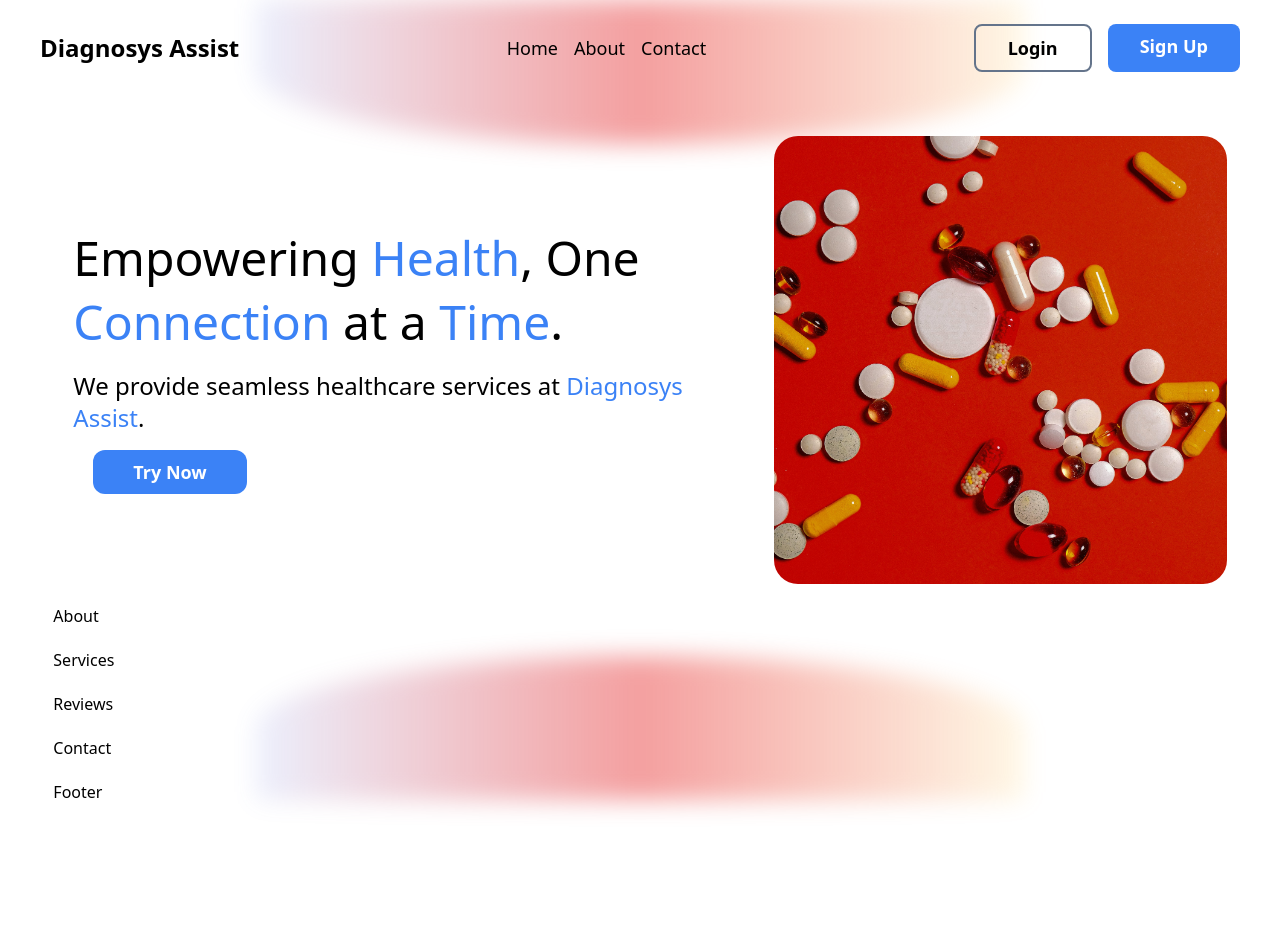
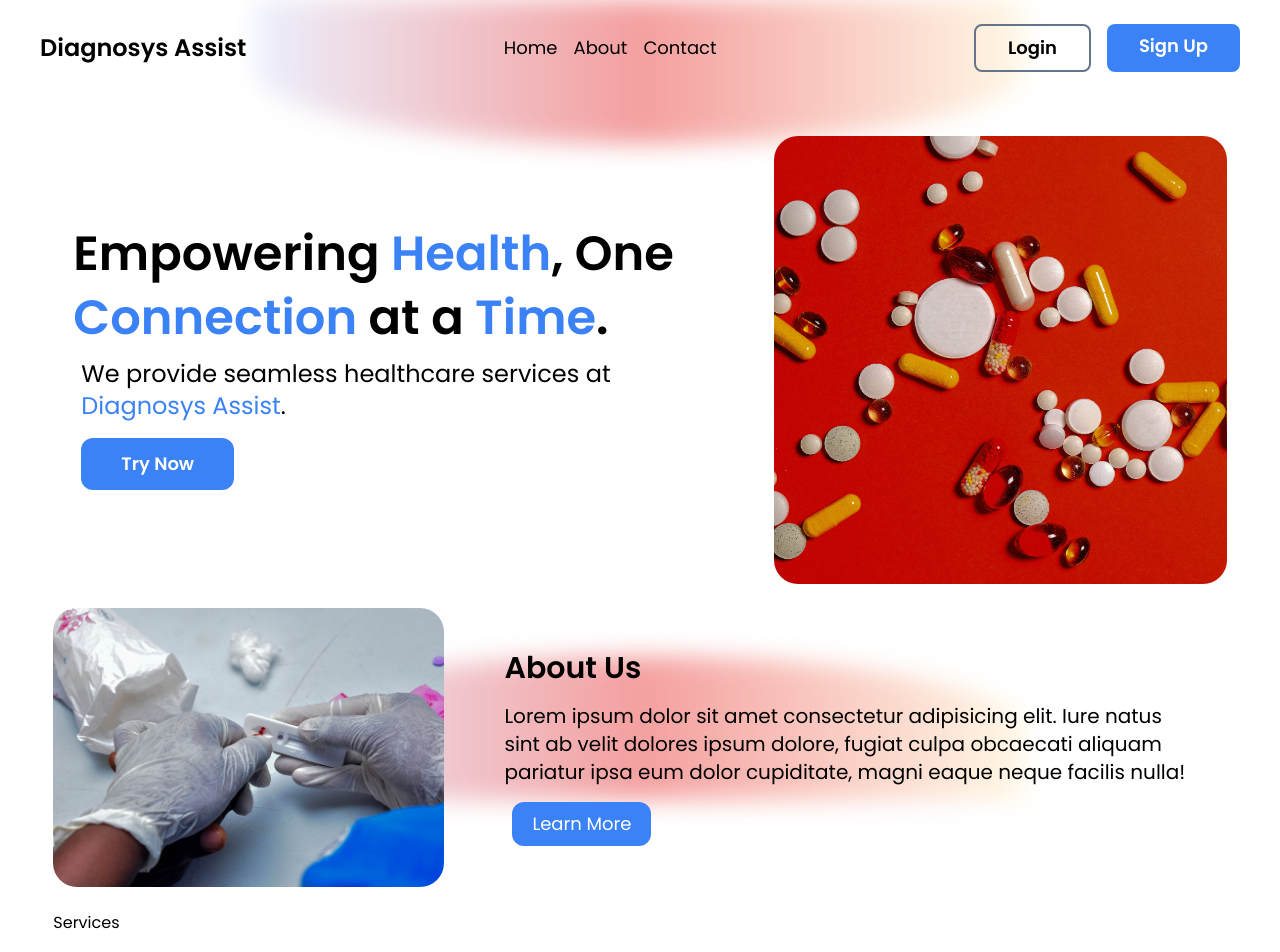
Before and after one commit to Phickayor/Diagnosys-Assist, a Next.js app in the folder client/: page / in a window 1280 px wide. Shown: the top 952 px of the page. Before the commit the page ends 844 px from the top, so only its background shows below. Built offline with nearby package versions, Linux system fonts and the light colour scheme.

Commit message:
About component

```diff
--- a/client/components/About.jsx
+++ b/client/components/About.jsx
@@ -1,9 +1,29 @@
-import React from 'react'
+import Link from "next/link";
+import React from "react";
 
 function About() {
   return (
-    <div>About</div>
-  )
+    <div className="flex gap-x-5">
+      <img
+        src="/images/aboutimg.jpg"
+        className="rounded-3xl mx-auto w-1/3 object-cover"
+      />
+      <div className="p-5 px-10 flex flex-col justify-center space-y-4">
+        <h1 className="text-3xl font-semibold">About Us</h1>
+        <p className="text-xl">
+          Lorem ipsum dolor sit amet consectetur adipisicing elit. Iure natus
+          sint ab velit dolores ipsum dolore, fugiat culpa obcaecati aliquam
+          pariatur ipsa eum dolor cupiditate, magni eaque neque facilis nulla!
+        </p>
+        <Link
+          href="about"
+          className="m-2 rounded-xl hover:bg-blue-600 font-medium text-lg bg-blue-500 text-white w-fit  py-2 px-5"
+        >
+          Learn More
+        </Link>
+      </div>
+    </div>
+  );
 }
 
-export default About
+export default About;
--- a/client/components/Hero.jsx
+++ b/client/components/Hero.jsx
@@ -3,17 +3,17 @@ import React from "react";
 function Hero() {
   return (
     <div className="flex justify-between gap-x-10 h-fit">
-      <div className="w-3/5 flex px-5 flex-col space-y-4 justify-center">
-        <h1 className="text-5xl leading-[4rem]">
+      <div className="w-3/5 flex px-5 flex-col justify-center">
+        <h1 className="text-5xl font-semibold leading-[4rem]">
           Empowering <span className="text-blue-500">Health</span>, One{" "}
           <span className="text-blue-500">Connection</span> at a{" "}
           <span className="text-blue-500">Time</span>.
         </h1>
-        <p className="text-2xl">
+        <p className="text-2xl m-2">
           We provide seamless healthcare services at{" "}
           <span className="text-blue-500">Diagnosys Assist</span>.
         </p>
-        <button className="rounded-xl hover:bg-blue-600 font-semibold text-lg bg-blue-500 text-white w-fit mx-5 py-2 px-10">Try Now</button>
+        <button className="m-2 rounded-xl hover:bg-blue-600 font-semibold text-lg bg-blue-500 text-white w-fit  py-3 px-10">Try Now</button>
       </div>
       <img
         className="rounded-3xl mx-auto w-2/5 h-[28rem]  object-cover"
--- a/client/pages/index.js
+++ b/client/pages/index.js
@@ -6,13 +6,14 @@ import Header from '@/components/Header'
 import Hero from '@/components/Hero';
 import Reviews from '@/components/Reviews';
 import Services from '@/components/Services';
-
+import { Poppins } from "next/font/google";
+const poppins = Poppins({ subsets: ["latin"], weight: ["400","600","700"] });
 export default function Home() {
   return (
-    <main className="min-h-screen">
+    <main className={`min-h-screen ${poppins.className}`}>
       <Background/>
       <Header />
-      <div className=" mx-auto w-11/12 py-10 space-y-5">
+      <div className=" mx-auto w-11/12 py-10 space-y-6">
         <Hero />
         <About />
         <Services />
```
Also changed, not shown: client/public/images/aboutimg.jpg (added).
